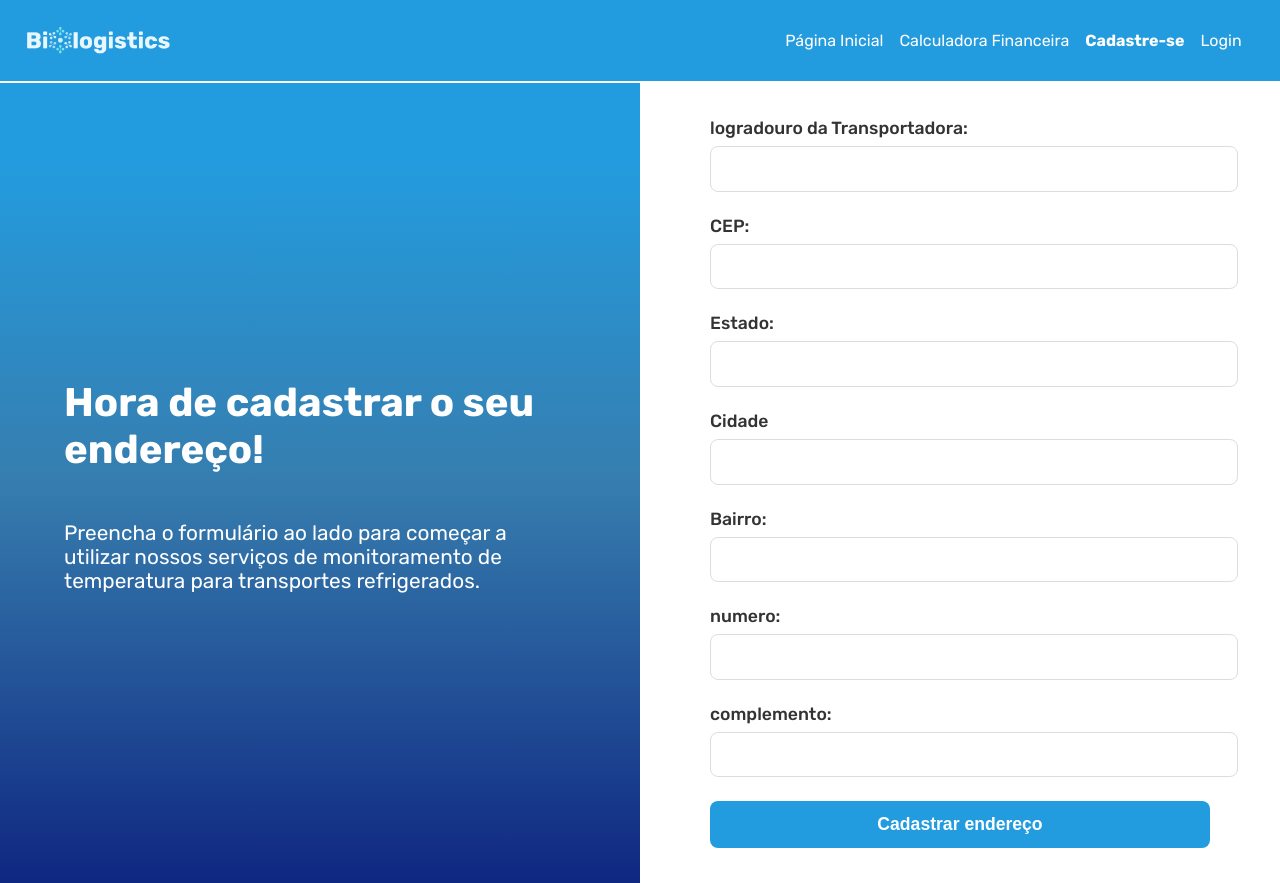
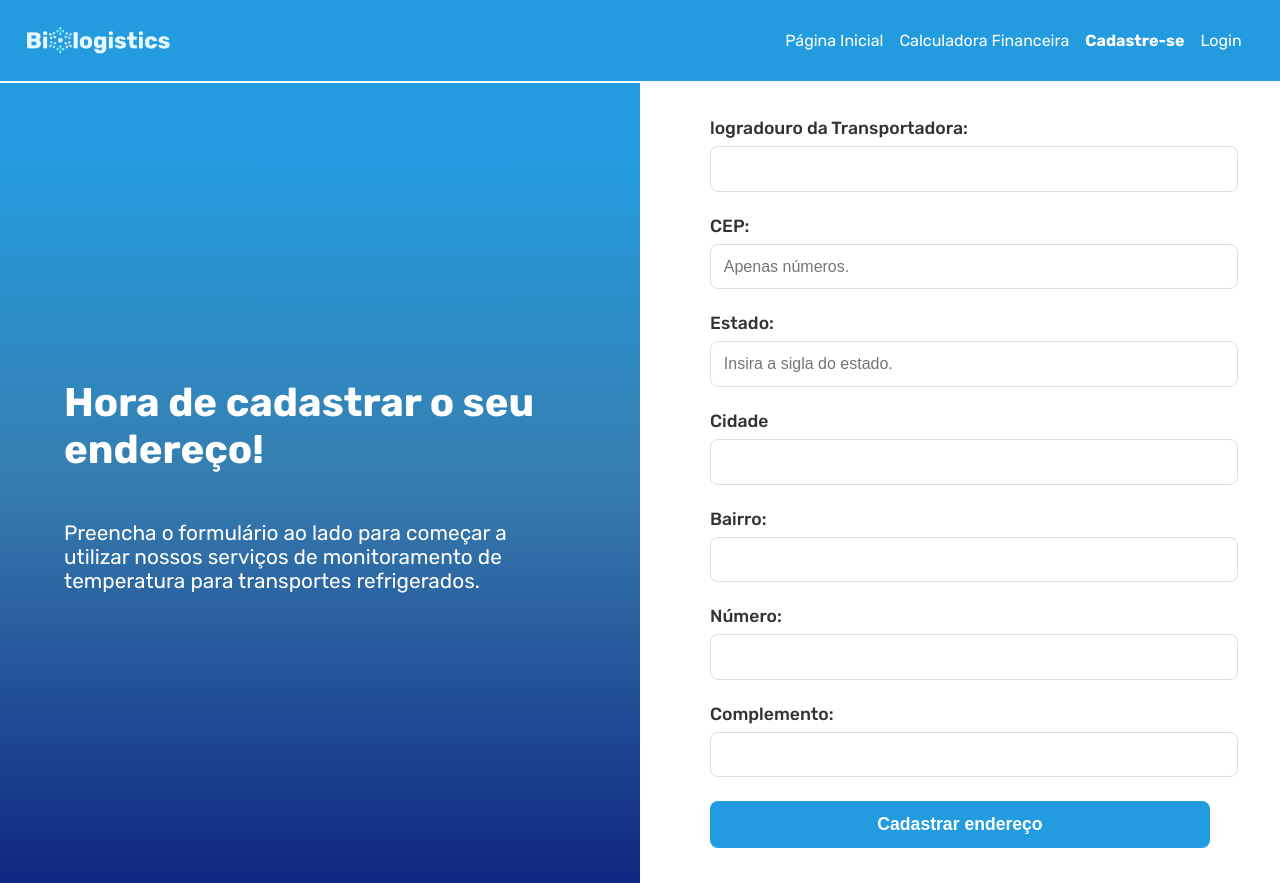
Before and after one commit to LauraBuzzato/Projeto_PI_Grupo09, a website: page web-data-viz/public/cadastroEndereco.html in a window 1280 px wide. Drawn offline with Linux system fonts and the light colour scheme; files that its build step writes are made by us from their sources; files whose address does not match are found by name.

Commit message:
'alteracoes-cadastro-transportadora'

```diff
--- a/web-data-viz/public/cadastroEndereco.html
+++ b/web-data-viz/public/cadastroEndereco.html
@@ -43,11 +43,11 @@
                 </div>
                 <div class="form-group">
                     <label for="cep">CEP:</label>
-                    <input type="text" id="cep"required>
+                    <input type="text" id="cep"required placeholder="Apenas números.">
                 </div>
                 <div class="form-group">
                     <label for="estado">Estado:</label>
-                    <input type="text" id="estado"required>
+                    <input type="text" id="estado"required placeholder="Insira a sigla do estado.">
                 </div>
                 <div class="form-group">
                     <label for="cidade">Cidade</label>
@@ -58,11 +58,11 @@
                     <input type="text" id="bairro" required>
                 </div>
                 <div class="form-group">
-                    <label for="numero">numero:</label>
+                    <label for="numero">Número:</label>
                     <input type="text" id="numero" required>
                 </div>
                 <div class="form-group">
-                    <label for="complemento">complemento:</label>
+                    <label for="complemento">Complemento:</label>
                     <input type="text" id="complemento" required>
                 </div>
                 <button type="button" onclick="cadastrarEndereco()">Cadastrar endereço</button>
--- a/web-data-viz/public/js/logica.js
+++ b/web-data-viz/public/js/logica.js
@@ -127,6 +127,11 @@ function cadastrarEndereco() {
     alert("CEP inválido! Insira um CEP com 8 dígitos.");
     return;
   }
+
+  if(estadoTransportadora.length != 2){
+    alert("Insira apenas a sigla do estado.")
+    return
+  }
   fetch("/enderecos/cadastrar", {
     method: "POST",
     headers: {
```
Also changed, not shown: web-data-viz/public/cadastroTransportadora.html (+3 -3 lines).
